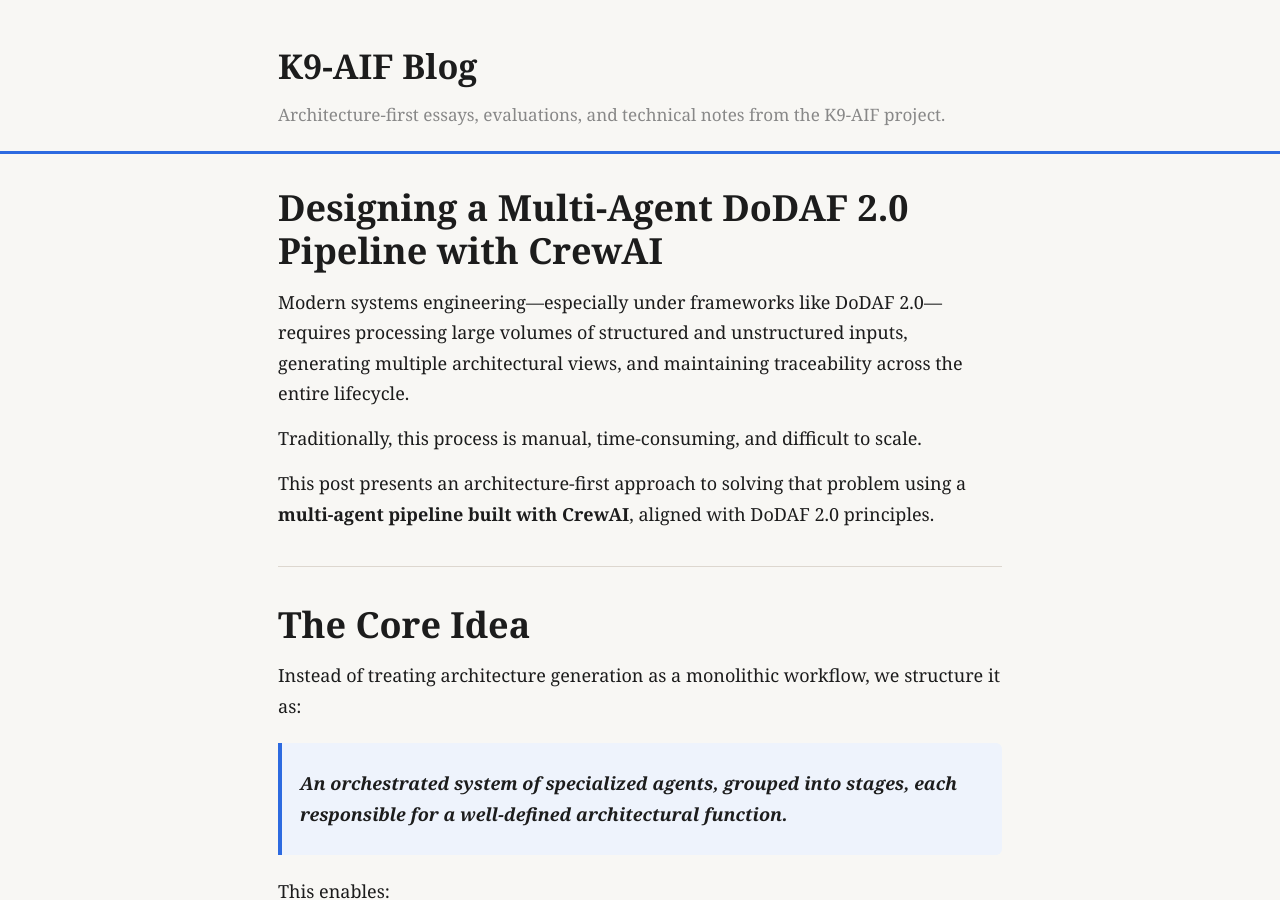
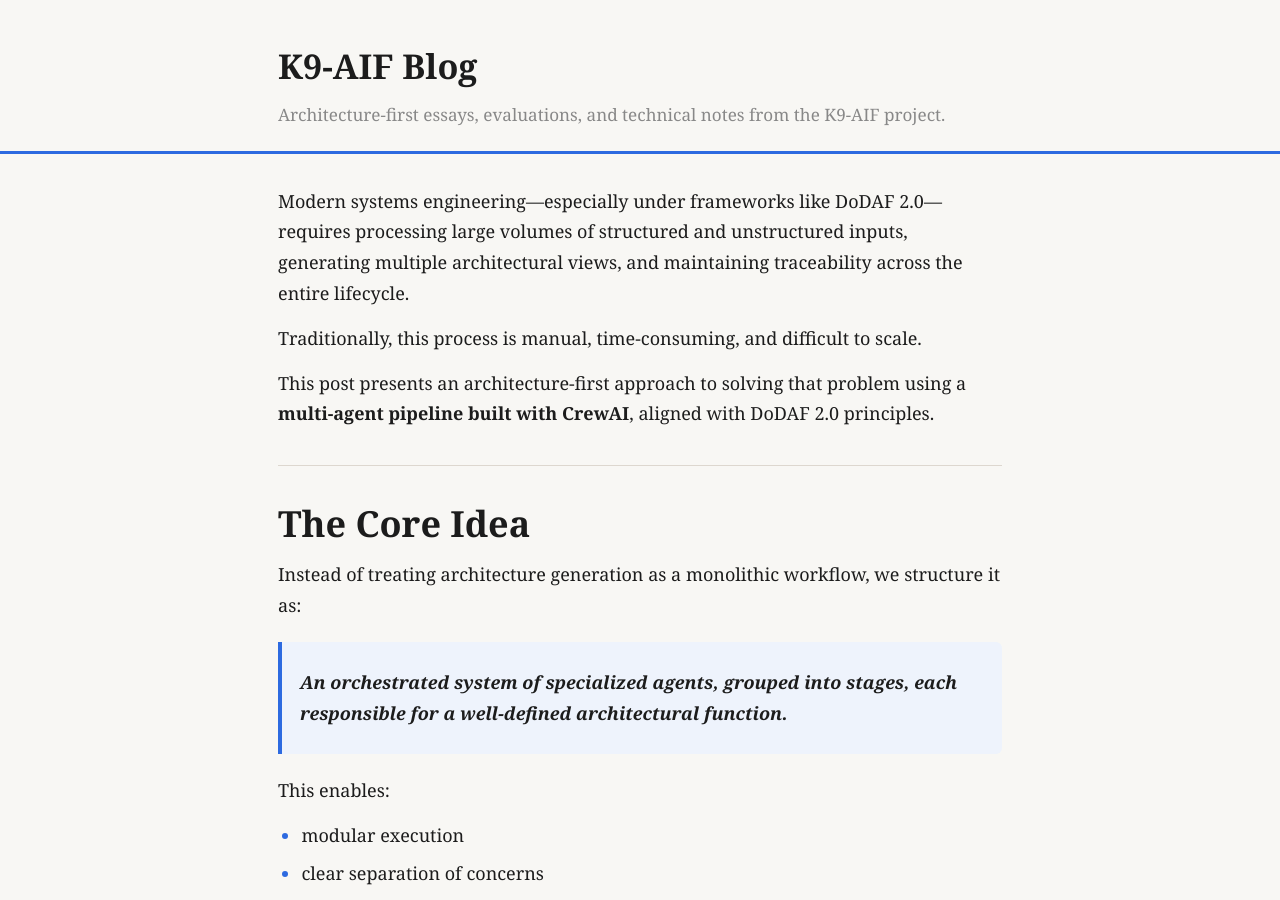
Before and after one commit to k9aif/k9-aif-blogs, a Jekyll site: the page built from _posts/2026-04-21-multi-agent-dodaf-pipeline-crewai.md, in a window 1280 px wide and 900 px high. Built offline with Jekyll 4.4.1, drawn with Linux system fonts in a browser that asks for light colours; our own code applies the rules of GitHub Pages for plain Markdown files.

Commit message:
Update 2026-04-21-multi-agent-dodaf-pipeline-crewai.md

```diff
--- a/_posts/2026-04-21-multi-agent-dodaf-pipeline-crewai.md
+++ b/_posts/2026-04-21-multi-agent-dodaf-pipeline-crewai.md
@@ -3,8 +3,6 @@ title: "Designing a Multi-Agent DoDAF 2.0 Pipeline with CrewAI"
 date: 2026-04-21
 tags: [CrewAI, DoDAF, Agentic AI, Systems Engineering, Architecture, Neo4j]
 ---
-
-# Designing a Multi-Agent DoDAF 2.0 Pipeline with CrewAI
 
 Modern systems engineering—especially under frameworks like DoDAF 2.0—requires processing large volumes of structured and unstructured inputs, generating multiple architectural views, and maintaining traceability across the entire lifecycle.
 
```
